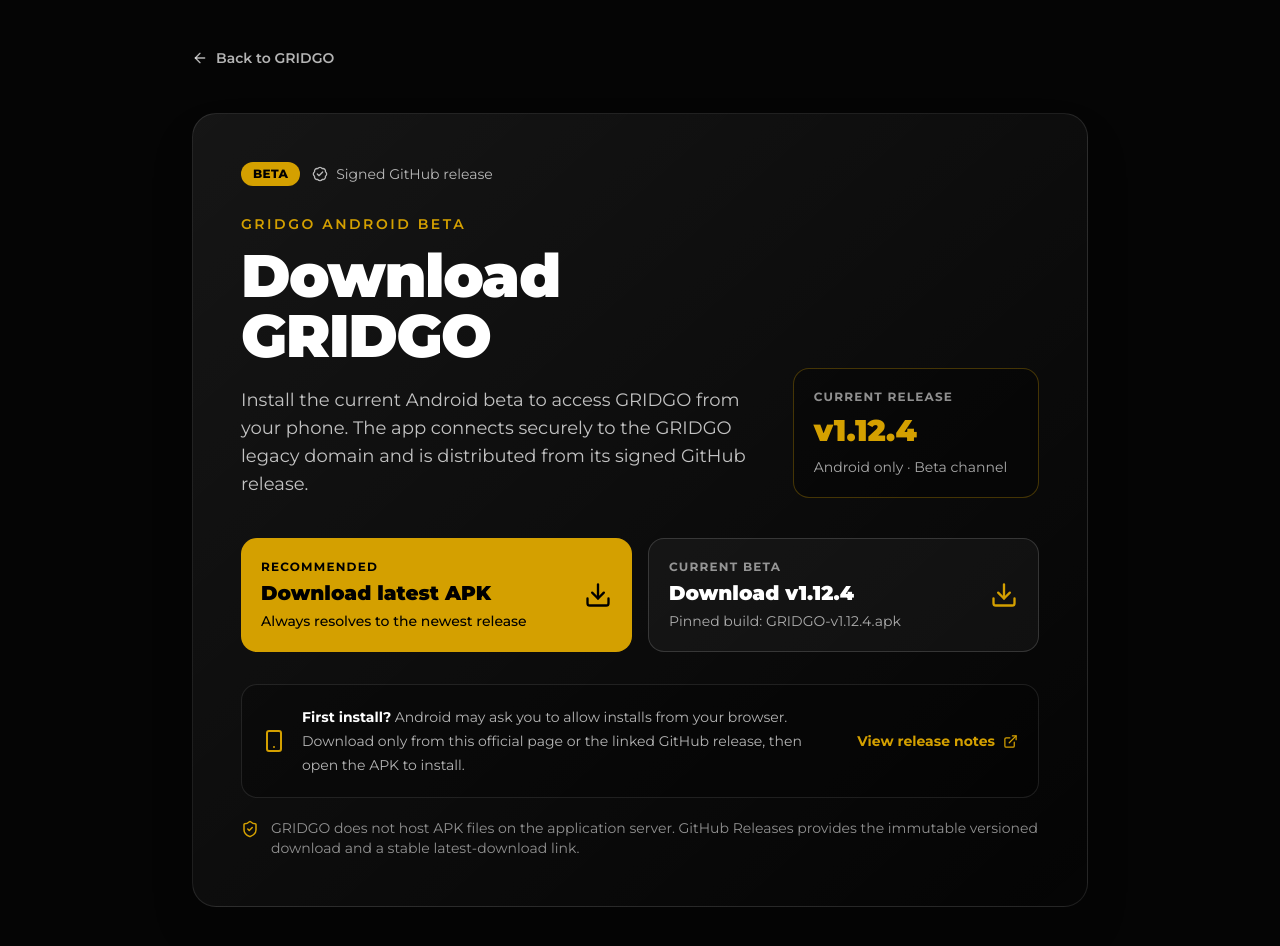
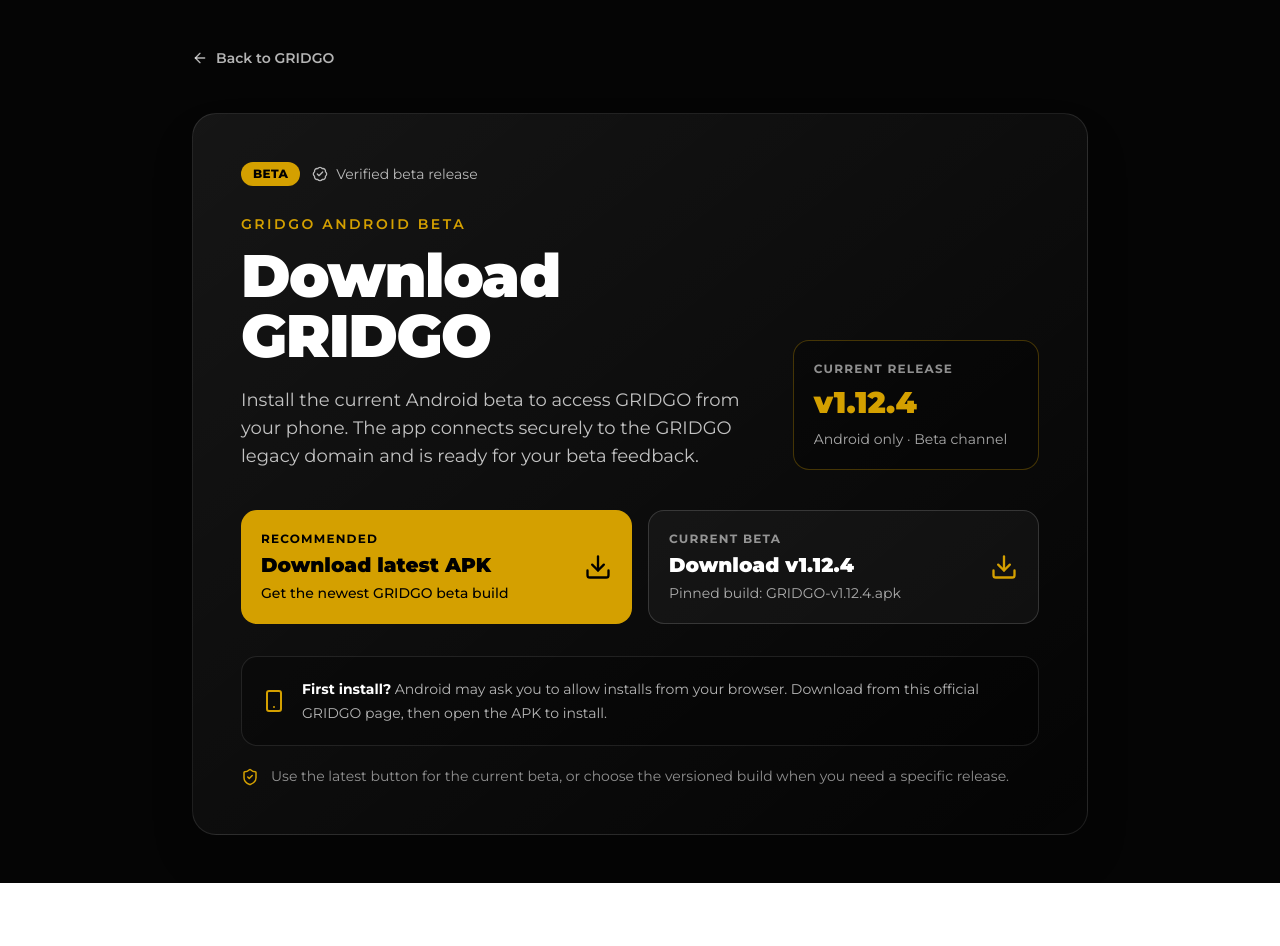
Before and after one commit to rqms40/printing_app, a React (Vite) app in the folder apps/Landing-page/: page /download in a window 1280 px wide. Shown: the top 946 px of the page. After the commit the page ends 883 px from the top, so only its background shows below. Built offline with nearby package versions, Linux system fonts and the light colour scheme; no server answers.

Commit message:
fix(landing): serve branded APK downloads without external links

```diff
--- a/apps/Landing-page/scripts/check-download-page.mjs
+++ b/apps/Landing-page/scripts/check-download-page.mjs
@@ -32,3 +32,8 @@ assert(page.includes('GRIDGO Android Beta'), 'Download page should clearly label
 assert(page.includes('GRIDGO-v1.12.4.apk'), 'Download page should offer the pinned v1.12.4 APK.');
 assert(page.includes('GRIDGO-latest.apk'), 'Download page should offer the current latest APK.');
 assert(page.includes('Android only'), 'Download page should state platform availability accurately.');
+assert(!page.includes('GitHub'), 'Download page should not display GitHub branding.');
+assert(!page.includes('github.com'), 'Download page should not link visitors to GitHub.');
+assert(!links.includes('github.com'), 'Landing download helpers should use first-party download paths.');
+assert(links.includes("return `/downloads/${assetName}`;"), 'Latest APK should resolve through /downloads on the landing domain.');
+assert(links.includes("return `/downloads/${assetName}`;"), 'Versioned APK should resolve through /downloads on the landing domain.');
--- a/apps/Landing-page/src/DownloadPage.tsx
+++ b/apps/Landing-page/src/DownloadPage.tsx
@@ -1,10 +1,9 @@
-import { ArrowLeft, BadgeCheck, Download, ExternalLink, ShieldCheck, Smartphone } from 'lucide-react';
+import { ArrowLeft, BadgeCheck, Download, ShieldCheck, Smartphone } from 'lucide-react';
 import { Link } from 'react-router-dom';
 import {
   currentReleaseApkAssetName,
   currentReleaseVersion,
   getLatestApkDownloadUrl,
-  getReleasePageUrl,
   getVersionedApkDownloadUrl,
 } from './utils/landingLinks';
 
@@ -12,13 +11,8 @@ const latestApkAssetName = 'GRIDGO-latest.apk';
 const versionedApkAssetName = 'GRIDGO-v1.12.4.apk';
 
 export default function DownloadPage() {
-  const latestApkUrl = getLatestApkDownloadUrl(undefined, latestApkAssetName);
-  const versionedApkUrl = getVersionedApkDownloadUrl(
-    currentReleaseVersion,
-    undefined,
-    versionedApkAssetName,
-  );
-  const releasePageUrl = getReleasePageUrl();
+  const latestApkUrl = getLatestApkDownloadUrl(latestApkAssetName);
+  const versionedApkUrl = getVersionedApkDownloadUrl(versionedApkAssetName);
 
   return (
     <main className="min-h-screen bg-[#050505] text-white px-5 py-8 md:px-10 md:py-12">
@@ -33,7 +27,7 @@ export default function DownloadPage() {
         <section className="mt-10 overflow-hidden rounded-3xl border border-white/10 bg-gradient-to-br from-white/[0.07] to-transparent p-7 shadow-2xl md:p-12">
           <div className="flex flex-wrap items-center gap-3">
             <span className="rounded-full bg-[var(--color-primary)] px-3 py-1 text-xs font-extrabold tracking-wide text-black">BETA</span>
-            <span className="inline-flex items-center gap-2 text-sm text-white/70"><BadgeCheck size={16} aria-hidden="true" /> Signed GitHub release</span>
+            <span className="inline-flex items-center gap-2 text-sm text-white/70"><BadgeCheck size={16} aria-hidden="true" /> Verified beta release</span>
           </div>
 
           <div className="mt-7 grid gap-10 md:grid-cols-[1.35fr_0.65fr] md:items-end">
@@ -41,7 +35,7 @@ export default function DownloadPage() {
               <p className="text-sm font-semibold uppercase tracking-[0.18em] text-[var(--color-primary)]">GRIDGO Android Beta</p>
               <h1 className="mt-3 text-4xl font-black tracking-tight md:text-6xl">Download GRIDGO</h1>
               <p className="mt-5 max-w-2xl text-base leading-7 text-white/75 md:text-lg">
-                Install the current Android beta to access GRIDGO from your phone. The app connects securely to the GRIDGO legacy domain and is distributed from its signed GitHub release.
+                Install the current Android beta to access GRIDGO from your phone. The app connects securely to the GRIDGO legacy domain and is ready for your beta feedback.
               </p>
             </div>
             <div className="rounded-2xl border border-[var(--color-primary)]/30 bg-black/30 p-5">
@@ -56,7 +50,7 @@ export default function DownloadPage() {
               href={latestApkUrl}
               className="group flex items-center justify-between rounded-2xl bg-[var(--color-primary)] px-5 py-5 text-black transition hover:brightness-110 focus:outline-none focus:ring-2 focus:ring-white focus:ring-offset-2 focus:ring-offset-[#050505]"
             >
-              <span><span className="block text-xs font-bold uppercase tracking-widest">Recommended</span><span className="mt-1 block text-xl font-black">Download latest APK</span><span className="mt-1 block text-sm font-medium">Always resolves to the newest release</span></span>
+              <span><span className="block text-xs font-bold uppercase tracking-widest">Recommended</span><span className="mt-1 block text-xl font-black">Download latest APK</span><span className="mt-1 block text-sm font-medium">Get the newest GRIDGO beta build</span></span>
               <Download size={28} aria-hidden="true" />
             </a>
             <a
@@ -68,15 +62,14 @@ export default function DownloadPage() {
             </a>
           </div>
 
-          <div className="mt-8 grid gap-4 rounded-2xl border border-white/10 bg-black/25 p-5 text-sm leading-6 text-white/70 md:grid-cols-[auto_1fr_auto] md:items-center">
+          <div className="mt-8 grid gap-4 rounded-2xl border border-white/10 bg-black/25 p-5 text-sm leading-6 text-white/70 md:grid-cols-[auto_1fr] md:items-center">
             <Smartphone className="text-[var(--color-primary)]" aria-hidden="true" />
-            <p><span className="font-bold text-white">First install?</span> Android may ask you to allow installs from your browser. Download only from this official page or the linked GitHub release, then open the APK to install.</p>
-            <a href={releasePageUrl} className="inline-flex items-center gap-2 font-bold text-[var(--color-primary)] hover:text-white">View release notes <ExternalLink size={15} aria-hidden="true" /></a>
+            <p><span className="font-bold text-white">First install?</span> Android may ask you to allow installs from your browser. Download from this official GRIDGO page, then open the APK to install.</p>
           </div>
 
           <div className="mt-5 flex items-start gap-3 text-sm text-white/55">
             <ShieldCheck size={18} className="mt-0.5 shrink-0 text-[var(--color-primary)]" aria-hidden="true" />
-            <p>GRIDGO does not host APK files on the application server. GitHub Releases provides the immutable versioned download and a stable latest-download link.</p>
+            <p>Use the latest button for the current beta, or choose the versioned build when you need a specific release.</p>
           </div>
         </section>
       </div>
--- a/apps/Landing-page/src/utils/landingLinks.ts
+++ b/apps/Landing-page/src/utils/landingLinks.ts
@@ -1,5 +1,4 @@
 const defaultMobileWebPort = '8088';
-const defaultGithubRepo = 'rqms40/printing_app';
 const defaultApkAssetName = 'GRIDGO-latest.apk';
 export const currentReleaseVersion = 'v1.12.4';
 export const currentReleaseApkAssetName = 'GRIDGO-v1.12.4.apk';
@@ -22,26 +21,14 @@ export function getMobileWebUrl(
   return url.toString();
 }
 
-export function getLatestApkDownloadUrl(
-  repo = defaultGithubRepo,
-  assetName = defaultApkAssetName,
-) {
-  return `https://github.com/${repo}/releases/latest/download/${assetName}`;
+export function getLatestApkDownloadUrl(assetName = defaultApkAssetName) {
+  return `/downloads/${assetName}`;
 }
 
 export function getVersionedApkDownloadUrl(
-  version = currentReleaseVersion,
-  repo = defaultGithubRepo,
   assetName = currentReleaseApkAssetName,
 ) {
-  return `https://github.com/${repo}/releases/download/${version}/${assetName}`;
-}
-
-export function getReleasePageUrl(
-  version = currentReleaseVersion,
-  repo = defaultGithubRepo,
-) {
-  return `https://github.com/${repo}/releases/tag/${version}`;
+  return `/downloads/${assetName}`;
 }
 
 export function isMobileUserAgent(userAgent: string) {
@@ -66,7 +53,6 @@ export function shouldRedirectToMobileWeb(
 export function landingLinks(location: LocationLike) {
   const mobileWebPort =
     import.meta.env.VITE_MOBILE_WEB_PORT || defaultMobileWebPort;
-  const githubRepo = import.meta.env.VITE_GITHUB_REPO || defaultGithubRepo;
   const apkAssetName =
     import.meta.env.VITE_APK_ASSET_NAME || defaultApkAssetName;
   const communityUrl =
@@ -74,7 +60,7 @@ export function landingLinks(location: LocationLike) {
 
   return {
     mobileWebUrl: getMobileWebUrl(location, mobileWebPort),
-    apkDownloadUrl: getLatestApkDownloadUrl(githubRepo, apkAssetName),
+    apkDownloadUrl: getLatestApkDownloadUrl(apkAssetName),
     communityUrl,
     mobileWebPort,
   };
```
